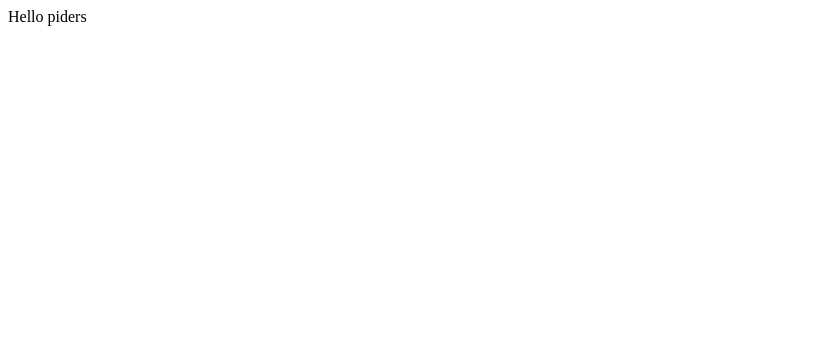
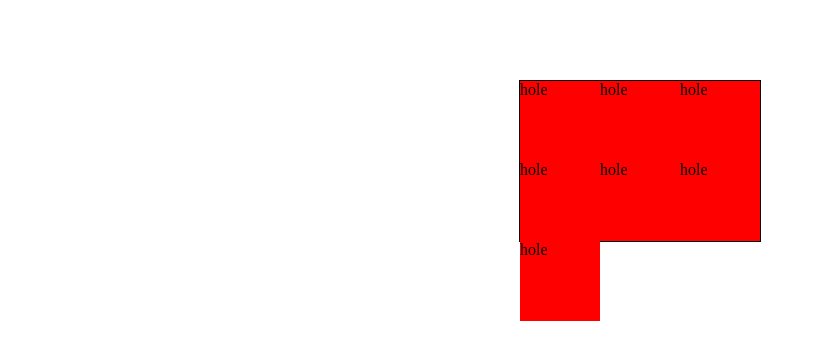
Before and after one commit to kutsokon/react-whack-a-mole, a React app: page / in a window 1280 px wide. Shown: the top 360 px of the page, without its empty margins (0-816 px from the left). Built offline with nearby package versions, Linux system fonts and the light colour scheme.

Commit message:
additional configuration for webpack

```diff
--- /dev/null
+++ b/src/containers/App.js
@@ -0,0 +1,20 @@
+import React, { Component } from 'react';
+import './app.css';
+
+class App extends Component {
+	render() {
+		return (
+			<div className='container'>
+				<div className='hole'>hole</div>
+				<div className='hole'>hole</div>
+				<div className='hole'>hole</div>
+				<div className='hole'>hole</div>
+				<div className='hole'>hole</div>
+				<div className='hole'>hole</div>
+				<div className='hole'>hole</div>
+			</div>
+		);
+	}
+}
+
+export default App;
--- /dev/null
+++ b/src/containers/app.css
@@ -0,0 +1,14 @@
+.container {
+    margin: 5rem auto;
+    border: 1px solid black;
+    width: 15rem;
+    height: 10rem;
+}
+
+.hole {
+    width: 5rem;
+    height: 5rem;
+    background: red;
+    display: inline-block;
+    font-size: 1rem;
+}
--- a/src/index.jsx
+++ b/src/index.js
@@ -2,12 +2,13 @@ import React from 'react';
 import { render } from 'react-dom';
 import { Provider } from 'react-redux';
 import configureStore from './store/configureStore';
+import App from './containers/App';
 
 const store = configureStore({});
 
 render(
 	<Provider store={store}>
-		<div>Hello piders</div>
+		<App />
 	</Provider>,
 	document.getElementById('app')
 );
--- a/src/reducers/index.js
+++ b/src/reducers/index.js
@@ -1,3 +1 @@
-export default (state, action) => {
-    return state;
-};
+export default state => state;
--- a/webpack.config.js
+++ b/webpack.config.js
@@ -2,7 +2,7 @@ const path = require('path');
 const CopyWebpackPlugin = require('copy-webpack-plugin');
 
 module.exports = {
-	entry: './src/index.jsx',
+	entry: './src/index.js',
 	output: {
 		filename: 'bundle.js',
 		path: path.join(__dirname, 'dist')
@@ -29,6 +29,13 @@ module.exports = {
 			{
 				test: /\.css?$/,
 				use: ['style-loader', 'css-loader']
+			},
+			{
+				test: /\.(jpe?g|png|gif|svg)$/i,
+				use: [
+					'file-loader?name=assets/[name].[ext]',
+					'image-webpack-loader'
+				]
 			}
 		]
 	},
```
Also changed, not shown: package.json (+7 -2 lines), src/images/neon_talk.jpg (added), src/main.css (added), 1 other file (tests, documents, lock files or other folders).
